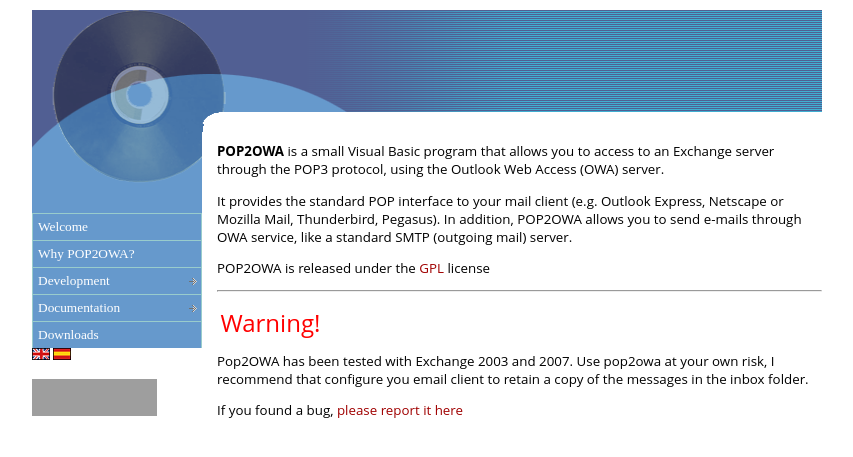
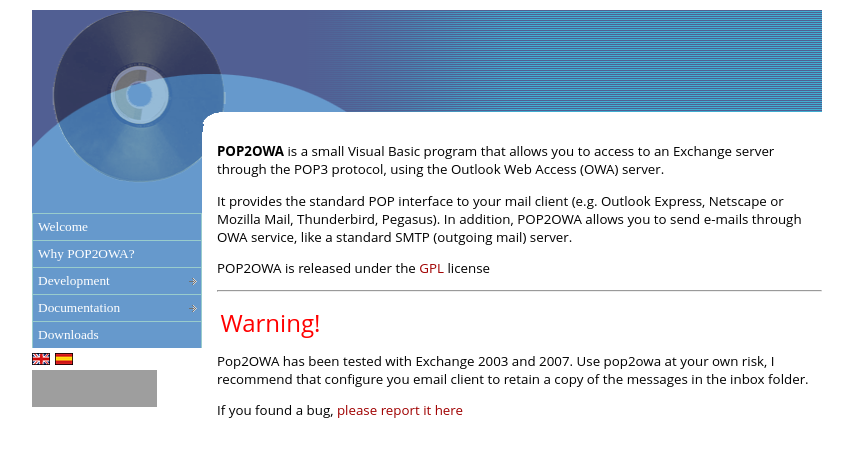
Before and after one commit to CGarces/pop2owa, a Jekyll site: the page built from index.html, in a window 1280 px wide, cut to the strip 0-457 px from the top of the page. Shown: the whole strip, without its empty margins (224-1077 px from the left). Built offline with Jekyll 4.4.1, drawn with Linux system fonts in a browser that asks for light colours; comment, search, counter and statistics services are not loaded; grey boxes are pictures that could not be loaded.

Commit message:
changed flags to single file with css

```diff
--- a/_layouts/default.html
+++ b/_layouts/default.html
@@ -50,14 +50,12 @@
 {% if page.is_post %}
 	{% assign posts=site.posts | where:"name", page.name | sort: 'path' %}
 	{% for post in posts %}
-	<a href="{{ post.url | prepend: site.baseurl }}"><img src="{{site.baseurl}}/img/{{ post.lang }}.gif" width="18" height="12" border="0"/></a>
+	<a href="{{ post.url | prepend: site.baseurl }}"><i class="flags flags-{{ post.lang }}"></i></a>
 	{% endfor %}
 {% else %}
-	<a href="{{site.baseurl}}/welcome"><img src="{{"/img/en.gif" | prepend: site.baseurl }}" width="18" height="12" border="0" alt="English" /></a>
-	<a href="{{site.baseurl}}/bienvenido"><img src="{{"/img/es.gif" | prepend: site.baseurl }}" width="18" height="12" border="0" alt="Spanish" /></a>
+	<a href="{{site.baseurl}}/welcome"><i class="flags flags-en"></i></a><a href="{{site.baseurl}}/bienvenido"><i class="flags flags-es"></i></a>
 {% endif %}
-http://0.0.0.0:4000/pop2owa/welcome
-<BR />
+<BR style="clear: both;"/>
 <a href="http://sourceforge.net"><img src="http://sflogo.sourceforge.net/sflogo.php?group_id=152204&amp;type=2" width="125" height="37" border="0" alt="SourceForge.net Logo" /></a>
 <BR />
 </div>
--- a/css/stylesheet.css
+++ b/css/stylesheet.css
@@ -297,3 +297,22 @@ p.sectionname {
 
 #primary-nav li, #primary-nav li.menuparenth { _float: left; _height: 1%; }
 #primary-nav li a { _height: 1%; }
+
+.flags {
+    background-image:  url(../img/flags.png);;
+    background-repeat: no-repeat;
+    display: block;
+    float: left;
+    width: 18px;
+    height: 12px;
+    padding-left: 5px;
+    margin: 5px 0 5px 0;
+}
+
+.flags-en {
+    background-position: -5px -5px;
+}
+
+.flags-es {
+    background-position: -33px -5px;
+}
```
Also changed, not shown: favicon.ico (added), img/en.gif (deleted), img/es.gif (deleted), img/flags.png (added).
